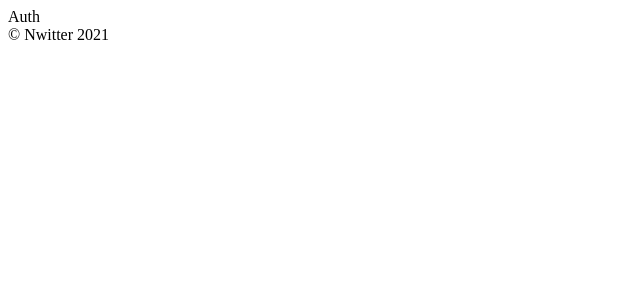
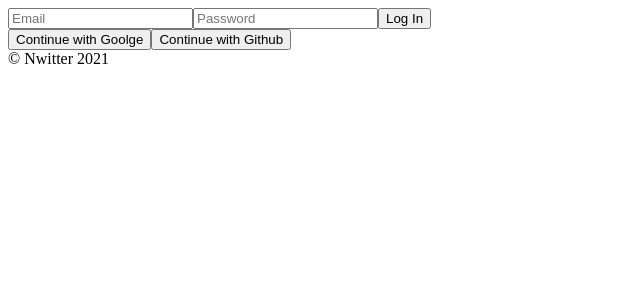
Before and after one commit to developerpark2348/nwitter_with_firebase, a React (Create React App) app: page / in a window 1280 px wide. Shown: the top 300 px of the page, without its empty margins (0-640 px from the left). Built offline with nearby package versions, Linux system fonts and the light colour scheme; no server answers.

Commit message:
Auth 컴포넌트
Auth 컴포넌트  Email및 password에 state지정해둠

```diff
--- a/src/routes/Auth.js
+++ b/src/routes/Auth.js
@@ -1,6 +1,46 @@
-import React from "react";
+import {React, useState} from "react";
 
-const Auth = () =>
-<span>Auth</span>;
+const Auth = () => {
+    const[email, setEmail] = useState("");
+    const[password, setpassword] = useState("");
+    const onChange = (event) => {
+        const {target: {name, value}} = event;
+        if(name === "email"){
+            setEmail(value)
+        } else if (name=="password"){
+            setpassword(value)
+        }
+    };
+    const onSubmit = (event) => {
+        event.preventDefault();
+    }
+return(
+    <div>
+        <form onSubmit={onSubmit}>
+            <input
+                name="email"
+                type="text"
+                placeholder="Email"
+                required
+                value={email}
+                onChange={onChange}
+            />
+            <input
+                name="password"
+                type="password"
+                placeholder="Password"
+                required
+                value={password}
+                onChange={onChange}
+            />
+            <input type="submit" value="Log In"/>
+        </form>
+        <div>
+            <button>Continue with Goolge</button>
+            <button>Continue with Github</button>
+        </div>
+    </div>
+    )
+}
 
 export default Auth;
```
